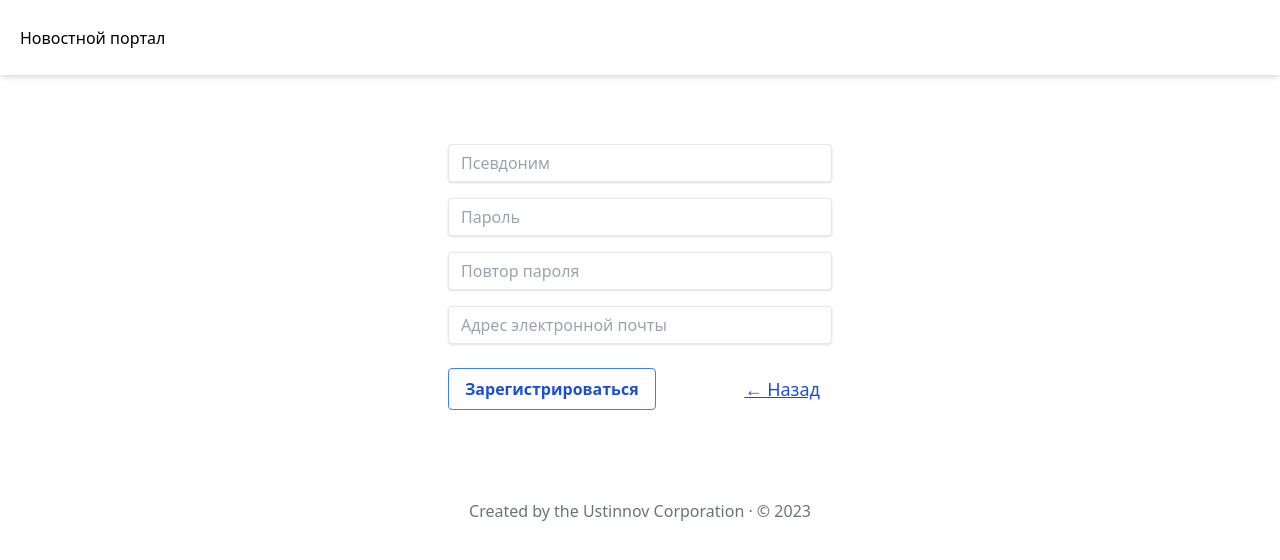
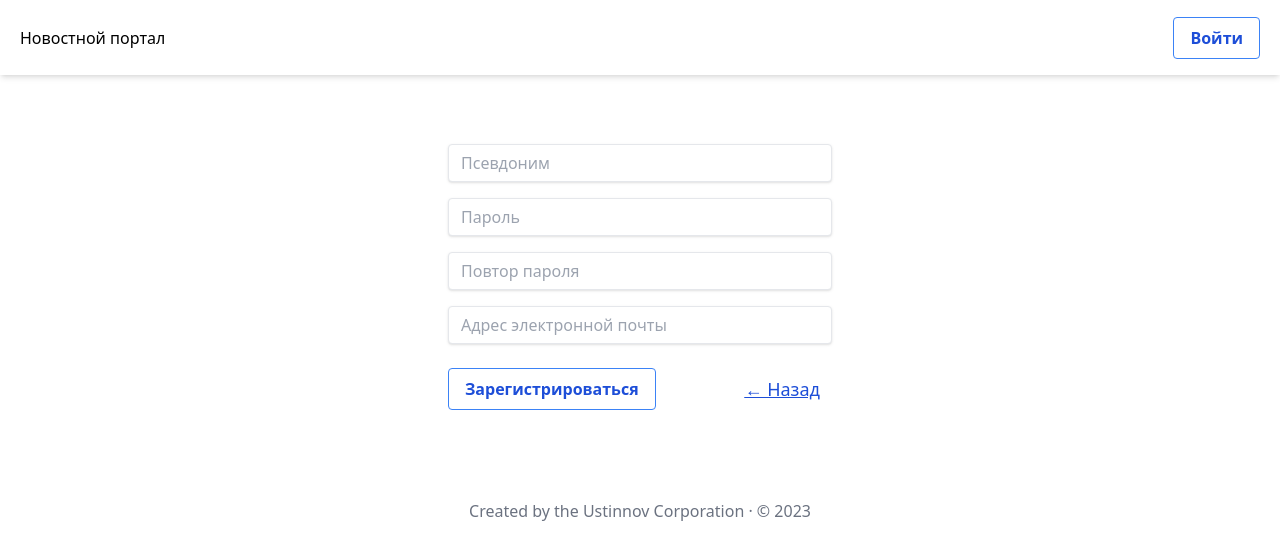
Before and after one commit to mianger22/article_pipeline, a React (Create React App) app: page /registration in a window 1280 px wide. Shown: the top 560 px of the page. Built offline with nearby package versions, Linux system fonts and the light colour scheme.

Commit message:
added a login button to the site header

```diff
--- a/src/components/common/Navigation.tsx
+++ b/src/common/Navigation.tsx
@@ -1,7 +1,8 @@
 import { useEffect, useState } from "react";
 import { useNavigate } from "react-router-dom";
 import { useSelector } from "react-redux";
-import { PropsTypes } from "../../types/CommonTypes";
+import { PropsTypes } from "../types/CommonTypes";
+import { enter_advanced_mode } from "./common_scripts";
 
 export default function Navigation(props: PropsTypes) {
   const navigate = useNavigate();
@@ -16,7 +17,7 @@ export default function Navigation(props: PropsTypes) {
     }
   }, [isAuthed])
 
-  const leave_page = () => {
+  const leave_advanced_mode_handler = () => {
     // отбираем токен
     localStorage.removeItem("authToken");
     // убираем статус авторизованного пользователя
@@ -25,16 +26,27 @@ export default function Navigation(props: PropsTypes) {
     navigate('/authorization');
   }
 
+  const enter_advanced_mode_handler = () => {
+    enter_advanced_mode(props.grant_access_to_user, navigate, '/authorization');
+  }
+
   return (
     <nav className="flex justify-between items-center h-[75px] px-5 mb-5 shadow-md">
       <div>Новостной портал</div>
 
-      {isAuthed &&
+      {isAuthed ?
         <button
           className="btn_custom"
-          onClick={leave_page}
+          onClick={leave_advanced_mode_handler}
         >
           Выйти
+        </button>
+          :
+        <button
+          className="btn_custom"
+          onClick={enter_advanced_mode_handler}
+        >
+          Войти
         </button>
       }
     </nav>
--- /dev/null
+++ b/src/common/common_scripts.ts
@@ -0,0 +1,8 @@
+export const enter_advanced_mode = (grant_access_to_user: any, navigate: any, path: string = '/') => {
+  // предоставляем токен
+  localStorage.setItem("authToken", "authToken");
+  // обновляем состояние на аутентифицированного пользователя
+  grant_access_to_user();
+  // впускаем в приложение
+  navigate(path);
+}
--- a/src/layout.tsx
+++ b/src/layout.tsx
@@ -2,7 +2,7 @@ import { Route, Routes } from "react-router-dom";
 import MainPage from "./pages/MainPage";
 import Authorization from "./pages/Authorization";
 import Registration from "./pages/Registration";
-import Navigation from "./components/common/Navigation";
+import Navigation from "./common/Navigation";
 import { useDispatch } from "react-redux";
 
 export default function Layout() {
--- a/src/pages/Authorization.tsx
+++ b/src/pages/Authorization.tsx
@@ -1,6 +1,7 @@
 import { Formik } from "formik";
 import { Link, useNavigate } from "react-router-dom";
 import { PropsTypes } from "../types/CommonTypes";
+import { enter_advanced_mode } from "../common/common_scripts";
 
 type ErrorsAuthorizationTypes = {
   login?: string;
@@ -29,13 +30,7 @@ export default function Authorization(props: PropsTypes) {
       onSubmit={(values, { setSubmitting }) => {
         // alert(JSON.stringify(values, null, 2));
         setSubmitting(false);
-
-        // предоставляем токен
-        localStorage.setItem("authToken", "authToken");
-        // обновляем состояние на аутентифицированного пользователя
-        props.grant_access_to_user();
-        // впускаем в приложение
-        navigate('/');
+        enter_advanced_mode(props.grant_access_to_user, navigate);
       }}
     >
       {({
--- a/src/pages/MainPage.tsx
+++ b/src/pages/MainPage.tsx
@@ -4,12 +4,12 @@ import { useNavigate } from "react-router-dom";
 export default function MainPage() {
   const navigate = useNavigate();
 
-  useEffect(() => {
-    if (!localStorage.getItem('authToken')) {
-      // если токена нет, то кидаем на страницу Авторизации
-      navigate('/authorization');
-    }
-  })
+  // useEffect(() => {
+  //   if (!localStorage.getItem('authToken')) {
+  //     // если токена нет, то кидаем на страницу Авторизации
+  //     navigate('/authorization');
+  //   }
+  // })
 
   return (
     <>
--- a/src/pages/Registration.tsx
+++ b/src/pages/Registration.tsx
@@ -1,6 +1,7 @@
 import { Formik } from 'formik';
 import { Link, useNavigate } from 'react-router-dom';
 import { PropsTypes } from '../types/CommonTypes';
+import { enter_advanced_mode } from '../common/common_scripts';
 
 type ErrorsRegistrationTypes = {
   login?: string;
@@ -35,13 +36,7 @@ export default function Registration(props: PropsTypes) {
       onSubmit={(values, { setSubmitting }) => {
         // alert(JSON.stringify(values, null, 2));
         setSubmitting(false);
-
-        // предоставляем токен
-        localStorage.setItem("authToken", "authToken");
-        // обновляем состояние на аутентифицированного пользователя
-        props.grant_access_to_user();
-        // впускаем в приложение
-        navigate('/');
+        enter_advanced_mode(props.grant_access_to_user, navigate);
       }}
     >
       {({
```
